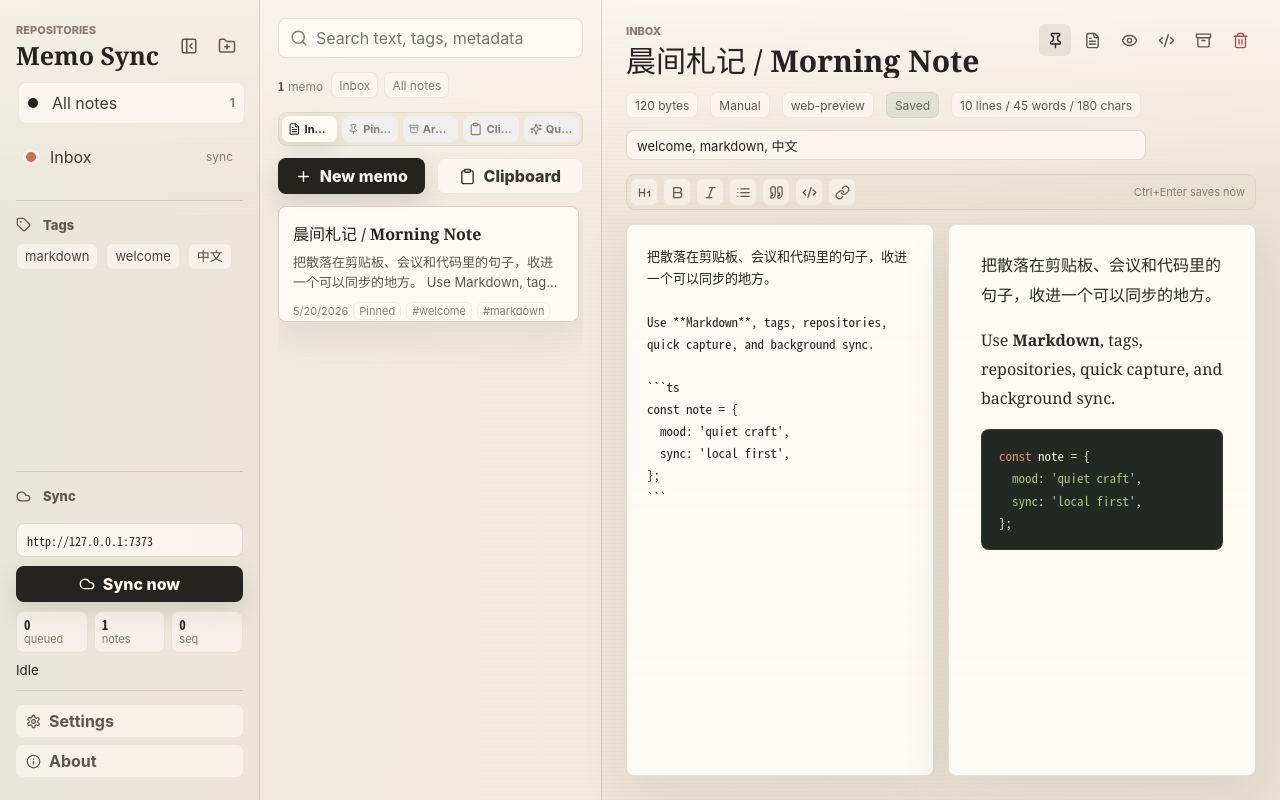
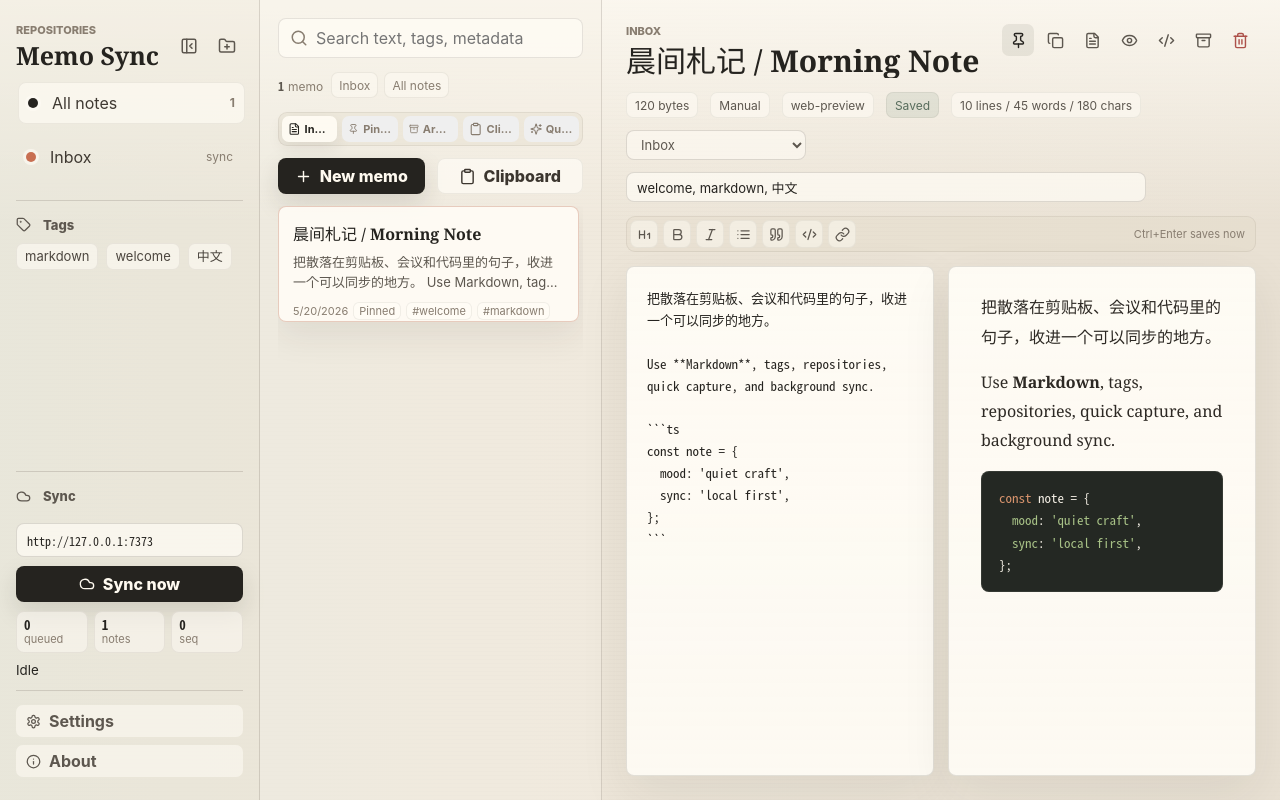
Before and after one commit to MosRat/memo-sync, a React (Vite) app in the folder apps/desktop/: page / in a window 1280 px wide. Built offline with nearby package versions, Linux system fonts and the light colour scheme.

Commit message:
Add memo move and duplicate actions

```diff
--- a/apps/desktop/src/App.tsx
+++ b/apps/desktop/src/App.tsx
@@ -6,6 +6,7 @@ import {
   Cloud,
   Copyright,
   Code2,
+  Copy,
   Eye,
   Eraser,
   FileText,
@@ -388,6 +389,13 @@ function WorkbenchApp() {
     ...(activeMemo
       ? [
           {
+            id: "duplicate-current",
+            title: "Duplicate current memo",
+            category: "Action",
+            detail: activeMemo.title,
+            run: () => handleDuplicateMemo(activeMemo),
+          },
+          {
             id: "archive-current",
             title: activeMemo.archived ? "Restore current memo" : "Archive current memo",
             category: "Action",
@@ -402,6 +410,17 @@ function WorkbenchApp() {
             run: () => handleDelete(activeMemo.id),
           },
         ]
+      : []),
+    ...(activeMemo
+      ? repositories
+          .filter((repo) => repo.id !== activeMemo.repository_id)
+          .map((repo) => ({
+            id: `move-current-${repo.id}`,
+            title: `Move to ${repo.name}`,
+            category: "Move",
+            detail: repo.kind === "Temporary" ? "Temporary repository" : "Persistent repository",
+            run: () => handleMoveMemo(activeMemo, repo.id),
+          }))
       : []),
     ...viewFilters.map((item) => ({
       id: `view-${item.id}`,
@@ -673,6 +692,45 @@ function WorkbenchApp() {
     notify("success", "Memo created", activeRepo === "all" ? undefined : activeRepository?.name);
   }
 
+  async function handleDuplicateMemo(memo: Memo) {
+    await flushPendingSave();
+    const saved = await saveMemo({
+      id: null,
+      repository_id: memo.repository_id,
+      title: `${memo.title || "Untitled memo"} copy`,
+      body_md: memo.body_md,
+      tags: memo.tags,
+      pinned: false,
+      archived: false,
+    });
+    replaceMemo(saved);
+    notify("success", "Memo duplicated", saved.title, {
+      actionLabel: "Undo",
+      action: async () => {
+        await deleteMemo(saved.id);
+        setMemos((items) => items.filter((item) => item.id !== saved.id));
+        setActiveMemoId(memo.id);
+      },
+    });
+  }
+
+  async function handleMoveMemo(memo: Memo, repositoryId: string) {
+    if (memo.repository_id === repositoryId) return;
+    await flushPendingSave();
+    const target = repositories.find((repo) => repo.id === repositoryId);
+    const saved = await saveMemo(memoInputFrom(memo, { repository_id: repositoryId }));
+    replaceMemo(saved);
+    setActiveRepo(repositoryId);
+    notify("info", "Memo moved", target?.name ?? "Repository", {
+      actionLabel: "Undo",
+      action: async () => {
+        const restored = await saveMemo(memoInputFrom(saved, { repository_id: memo.repository_id }));
+        replaceMemo(restored);
+        setActiveRepo(memo.repository_id);
+      },
+    });
+  }
+
   async function handleDelete(id: string) {
     await flushPendingSave();
     const deleted = memos.find((memo) => memo.id === id);
@@ -971,6 +1029,9 @@ function WorkbenchApp() {
                   <button className={activeMemo.pinned ? "icon-button active" : "icon-button"} title="Pin" onClick={() => handleSave({ pinned: !activeMemo.pinned })}>
                     <Pin size={17} />
                   </button>
+                  <button className="icon-button" title="Duplicate" onClick={() => handleDuplicateMemo(activeMemo)}>
+                    <Copy size={17} />
+                  </button>
                   <button className="icon-button" title="Edit" onClick={() => setMode("edit")}>
                     <FileText size={17} />
                   </button>
@@ -995,6 +1056,14 @@ function WorkbenchApp() {
                 <span>{deviceId.slice(0, 24)}</span>
                 <span className={saveText === "Saved" ? "save-state saved" : "save-state"}>{saveText}</span>
                 <span>{activeMemoStats}</span>
+                <select className="repo-select" value={activeMemo.repository_id} onChange={(event) => handleMoveMemo(activeMemo, event.target.value)}>
+                  {repositories.map((repo) => (
+                    <option key={repo.id} value={repo.id}>
+                      {repo.name}
+                      {repo.kind === "Temporary" ? " (temp)" : ""}
+                    </option>
+                  ))}
+                </select>
                 <input
                   value={activeMemo.tags.join(", ")}
                   onChange={(event) =>
--- a/apps/desktop/src/styles.css
+++ b/apps/desktop/src/styles.css
@@ -785,15 +785,27 @@ textarea:focus {
   background: rgba(112, 139, 118, 0.14);
 }
 
+.metadata-strip input,
+.metadata-strip select {
+  height: 30px;
+  padding: 0 10px;
+  font-size: 13px;
+  text-overflow: ellipsis;
+}
+
 .metadata-strip input {
-  height: 30px;
   min-width: 160px;
   width: clamp(220px, 32vw, 520px);
   max-width: min(100%, 520px);
   flex: 0 1 520px;
-  padding: 0 10px;
-  font-size: 13px;
-  text-overflow: ellipsis;
+}
+
+.metadata-strip select {
+  min-width: 132px;
+  max-width: 210px;
+  flex: 0 1 180px;
+  color: var(--ink-soft);
+  background: rgba(255, 252, 245, 0.58);
 }
 
 .writebar {
```
